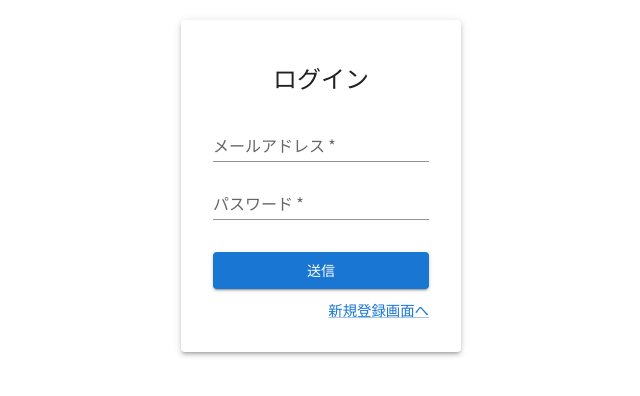
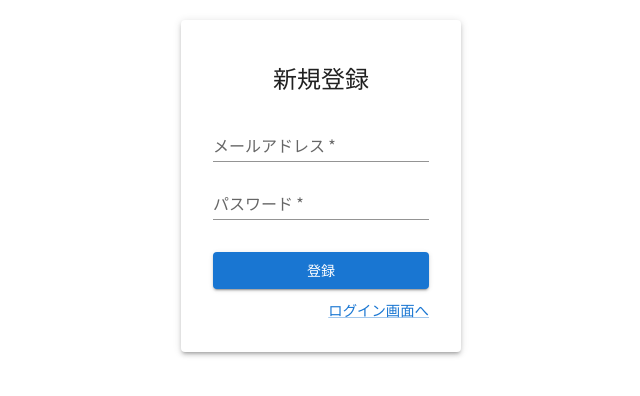
Before and after one commit to nbhrd/DividendManage, a React (Create React App) app: page /DividendManage/register in a window 1280 px wide. Before the commit this address led to /login. Shown: the top 396 px of the page, without its empty margins (319-959 px from the left). Built offline with nearby package versions, Linux system fonts and the light colour scheme; no server answers; the database is empty.

Commit message:
パス修正

```diff
--- a/package.json
+++ b/package.json
@@ -61,5 +61,5 @@
       "last 1 safari version"
     ]
   },
-  "homepage": "http://nbhrhrd.github.io"
+  "homepage": "http://nbhrhrd.github.io/DividendManage"
 }
--- a/src/App.tsx
+++ b/src/App.tsx
@@ -21,14 +21,14 @@ function App() {
           <CssBaseline />
           <BrowserRouter>
             <Routes>
-              <Route path="/" element={<AppLayout />}>
+              <Route path="/DividendManage" element={<AppLayout />}>
                 <Route index element={<Home />} />
-                <Route path="/report" element={<Report />} />
+                <Route path="/DividendManage/report" element={<Report />} />
 
                 <Route path="*" element={<NoMatch />} />
               </Route>
-              <Route path="/register" element={<Register />} />
-              <Route path="/login" element={<Login />} />
+              <Route path="/DividendManage/register" element={<Register />} />
+              <Route path="/DividendManage/login" element={<Login />} />
             </Routes>
           </BrowserRouter>
         </ThemeProvider>
--- a/src/components/common/SideBar.tsx
+++ b/src/components/common/SideBar.tsx
@@ -34,8 +34,8 @@ const SideBar = ({
   handleDrawerClose,
 }: SideBarProps) => {
   const MenuItems: menuItem[] = [
-    { text: "Home", path: "/", icon: HomeIcon },
-    { text: "Report", path: "/report", icon: EqualizerIcon },
+    { text: "Home", path: "/DividendManage/", icon: HomeIcon },
+    { text: "Report", path: "/DividendManage/report", icon: EqualizerIcon },
   ];
   const baseLinkStyle: CSSProperties = {
     textDecoration: "none",
--- a/src/components/layout/AppLayout.tsx
+++ b/src/components/layout/AppLayout.tsx
@@ -149,7 +149,7 @@ export default function AppLayout() {
           </Box>
         </>
       ) : (
-        <Navigate to={`/login`} />
+        <Navigate to={`/DividendManage/login`} />
       )}
     </>
   );
--- a/src/pages/Login.tsx
+++ b/src/pages/Login.tsx
@@ -41,7 +41,7 @@ const Login = () => {
   return (
     <>
       {user ? (
-        <Navigate to={`/`} />
+        <Navigate to={`/DividendManage/`} />
       ) : (
         <>
           <Grid>
@@ -100,7 +100,7 @@ const Login = () => {
                     fontSize: "0.9rem",
                   }}
                 >
-                  <Link href="/register">新規登録画面へ</Link>
+                  <Link href="/DividendManage/register">新規登録画面へ</Link>
                 </Box>
               </Box>
             </Paper>
--- a/src/pages/Register.tsx
+++ b/src/pages/Register.tsx
@@ -41,7 +41,7 @@ const Register = () => {
   return (
     <>
       {user ? (
-        <Navigate to={`/`} />
+        <Navigate to={`/DividendManage/`} />
       ) : (
         <>
           <Grid>
@@ -100,7 +100,7 @@ const Register = () => {
                     fontSize: "0.9rem",
                   }}
                 >
-                  <Link href="/login">ログイン画面へ</Link>
+                  <Link href="/DividendManage/login">ログイン画面へ</Link>
                 </Box>
               </Box>
             </Paper>
```
